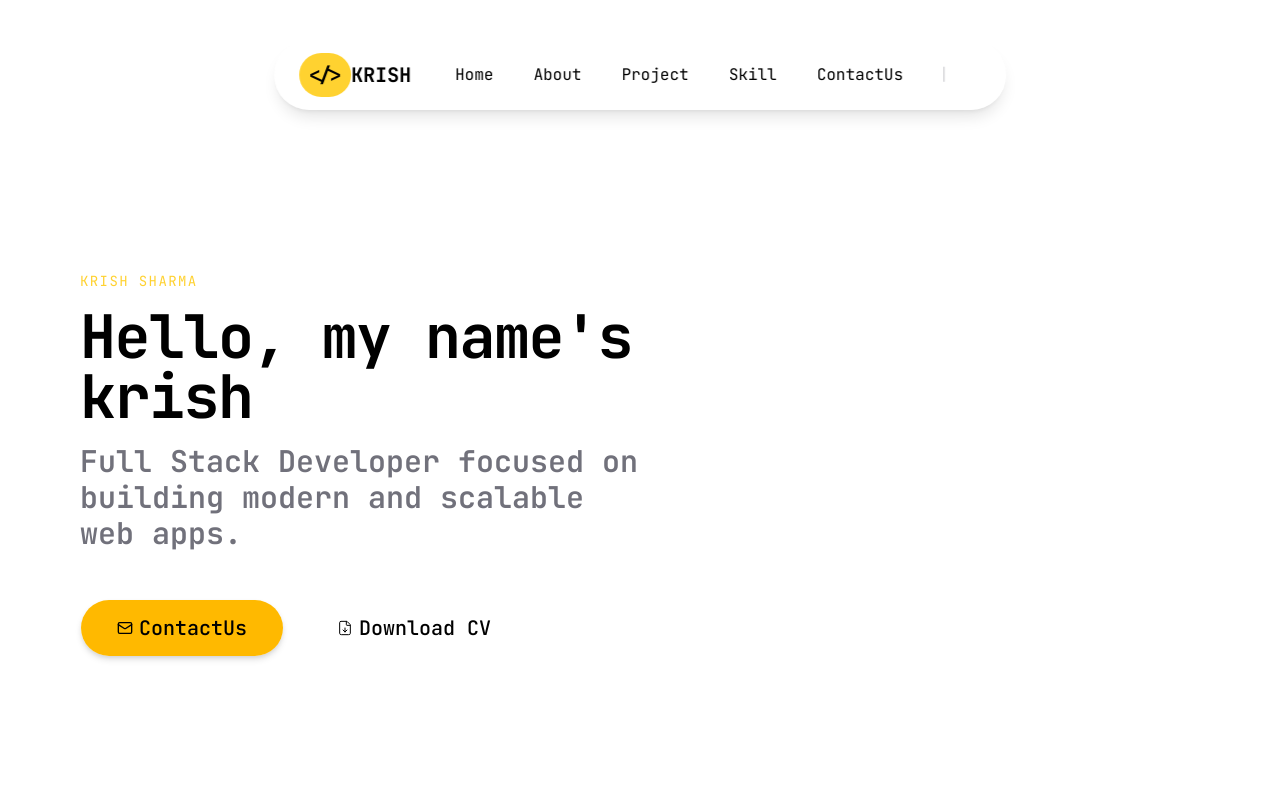
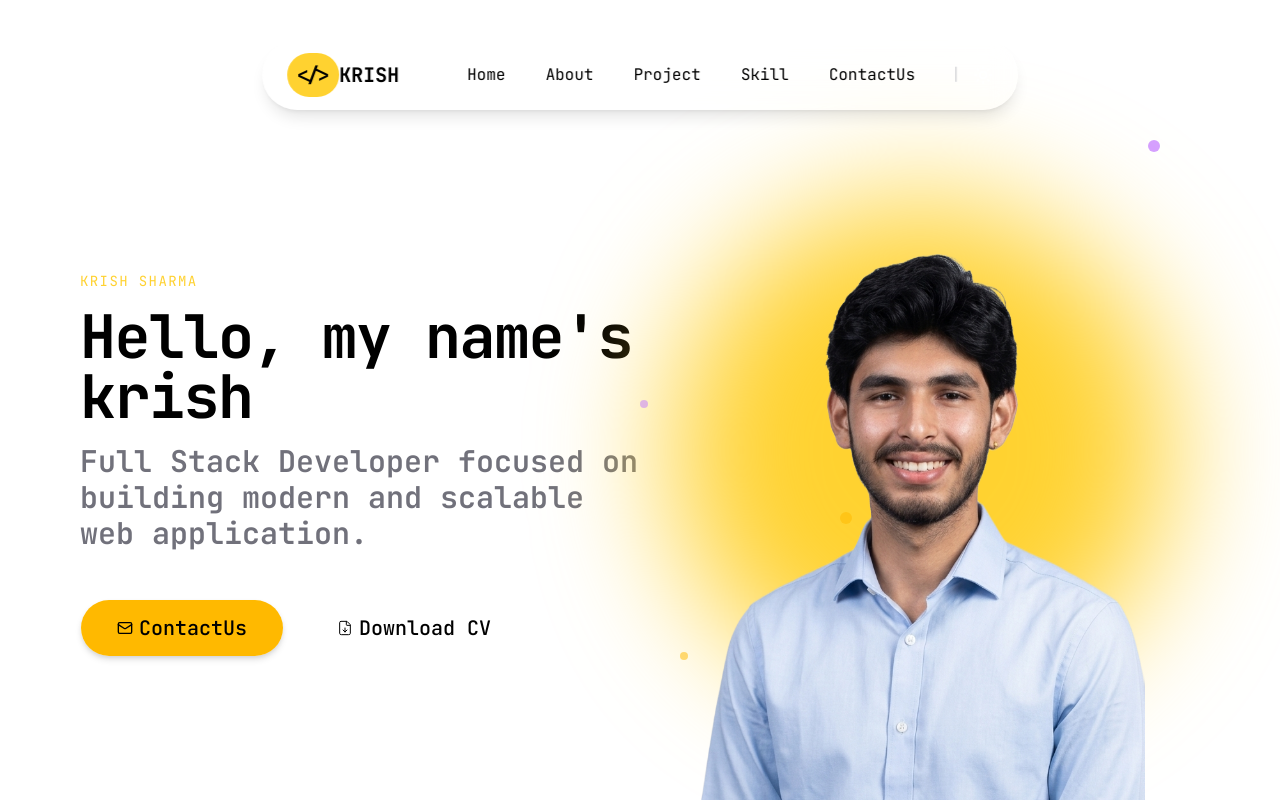
Before and after one commit to krish-sh/Portfolio, a Next.js app: page / in a window 1280 px wide. Shown: the top 800 px of the page. Built offline with nearby package versions, Linux system fonts and the light colour scheme.

Commit message:
Right hero section of image

```diff
--- a/app/modules/components/HomePage.tsx
+++ b/app/modules/components/HomePage.tsx
@@ -1,13 +1,76 @@
+"use client";
 import { Button } from "@/components/ui/button";
+import { Skeleton } from "@/components/ui/skeleton";
 import { FileDown, Mail } from "lucide-react";
-import React from "react";
+import React, { useEffect, useState } from "react";
 
 function HomePage() {
+  const [loading, setLoading] = useState(true);
+
+  useEffect(() => {
+    setTimeout(() => {
+      setLoading(false);
+    }, 1500);
+  });
+
+  if (loading) {
+    return (
+      <div className="min-h-screen flex flex-col md:flex-row items-center justify-between px-6 md:px-20">
+        {/* Right Text Skeleton */}
+        <div className="w-full md:w-1/2 flex flex-col justify-center gap-6 pt-32">
+          <div className="space-y-4">
+            {/* Name */}
+            <Skeleton className="h-4 w-32 bg-zinc-200 dark:bg-zinc-800/40" />
+
+            {/* Heading */}
+            <Skeleton className="h-10 md:h-14 w-3/4 bg-zinc-200 dark:bg-zinc-800/40" />
+            <Skeleton className="h-10 md:h-14 w-1/2 bg-zinc-200 dark:bg-zinc-800/40" />
+
+            {/* Subheading */}
+            <Skeleton className="h-6 w-full bg-zinc-200 dark:bg-zinc-800/40" />
+            <Skeleton className="h-6 w-5/6 bg-zinc-200 dark:bg-zinc-800/40" />
+          </div>
+
+          {/* Buttons */}
+          <div className="flex flex-col sm:flex-row gap-4 mt-6">
+            <Skeleton className="h-16 w-52 rounded-full bg-zinc-200 dark:bg-zinc-800/40" />
+            <Skeleton className="h-16 w-52 rounded-full bg-zinc-200 dark:bg-zinc-800/40" />
+          </div>
+        </div>
+
+        {/* Left Image Skeleton */}
+        <div className="w-full md:w-1/2 flex justify-center md:h-[600px] relative items-end">
+          {/* Glow Circle */}
+          <div className="absolute w-[320px] h-[320px] md:w-[500px] md:h-[500px] bg-zinc-300/20 dark:bg-zinc-700/30 rounded-full blur-3xl"></div>
+
+          {/* Image Placeholder */}
+          <Skeleton className="relative z-10 w-[320px] h-[400px] md:w-[450px] md:h-[500px] rounded-full " />
+
+          {/* Floating Dots */}
+          <div className="absolute top-10 right-10">
+            <Skeleton className="w-3 h-3 rounded-full bg-zinc-200 dark:bg-zinc-800/40" />
+          </div>
+
+          <div className="absolute bottom-10 left-10">
+            <Skeleton className="w-2 h-2 rounded-full bg-zinc-200 dark:bg-zinc-800/40" />
+          </div>
+
+          <div className="absolute bottom-44 left-50">
+            <Skeleton className="w-3 h-3 rounded-full bg-zinc-200 dark:bg-zinc-800/40" />
+          </div>
+
+          <div className="absolute top-1/2 left-0">
+            <Skeleton className="w-2 h-2 rounded-full bg-zinc-200 dark:bg-zinc-800/40" />
+          </div>
+        </div>
+      </div>
+    );
+  }
   return (
     <>
-      <div className="min-h-screen flex flex-col md:flex-row items-center justify-between px-6 md:px-20 pt-32">
+      <div className="min-h-screen flex flex-col md:flex-row items-center justify-between px-6 md:px-20 ">
         {/* Right Text Div */}
-        <div className="w-full md:w-1/2  flex flex-col justify-center gap-6 text-center md:text-left">
+        <div className="w-full md:w-1/2  flex flex-col justify-center gap-6 text-center md:text-left pt-32">
           <div className="space-y-4">
             <p className="text-sm text-amber-300 tracking-widest ">
               KRISH SHARMA
@@ -17,7 +80,7 @@ function HomePage() {
             </h1>
             <h2 className="text-2xl md:text-3xl font-semibold text-zinc-500 dark:text-zinc-400 ">
               Full Stack Developer focused on building modern and scalable web
-              apps.{" "}
+              application.{" "}
             </h2>
           </div>
 
@@ -33,7 +96,20 @@ function HomePage() {
           </div>
         </div>
         {/* Left Image Div */}
-        <div className="w-full md:w-1/2 flex justify-center items-center relative mt-10 md:mt-0"></div>
+        <div className="w-full md:w-1/2 flex justify-center  md:h-[600px] relative items-end   ">
+          <div className="absolute w-[320px] h-[320px] md:w-[500px] md:h-[500px] bg-amber-300 rounded-full blur-3xl"></div>
+          <img
+            src="/image.png"
+            alt="profile"
+            className="realtive z-10 w-[320px] md:w-[450px] object-cover translate-y-45"
+          />
+          <div className=" absolute top-10 right-10 w-3 h-3 bg-purple-500 rounded-full animate-pulse"></div>
+
+          <div className="absolute bottom-10 left-10 w-2 h-2 bg-amber-400 rounded-full animate-pulse"></div>
+          <div className="absolute bottom-44 left-50 w-3 h-3 bg-amber-400 rounded-full animate-pulse"></div>
+
+          <div className="absolute top-1/2 left-0 w-2 h-2 bg-purple-400 rounded-full animate-pulse"></div>
+        </div>
       </div>
     </>
   );
--- a/app/modules/components/NavBar.tsx
+++ b/app/modules/components/NavBar.tsx
@@ -4,10 +4,12 @@ import { ThemeToogle } from "@/components/theme-toogle";
 import React, { useEffect, useRef, useState } from "react";
 import { Skeleton } from "@/components/ui/skeleton";
 import Link from "next/link";
+import { Menu, X } from "lucide-react";
 
 function NavBar() {
   const [active, setActive] = useState("home");
   const [loading, setLoading] = useState(true);
+  const [open, setOpen] = useState(false);
 
   const navItems = [
     { name: "Home", link: "#home", id: "home" },
@@ -49,7 +51,6 @@ function NavBar() {
     }
   }, [active]);
 
-  // ✅ LOADING
   useEffect(() => {
     setTimeout(() => setLoading(false), 1500);
   }, []);
@@ -83,7 +84,7 @@ function NavBar() {
 
         <h1 className="pr-6 text-xl font-bold">KRISH</h1>
 
-        <div className="relative flex items-center">
+        <div className="hidden md:flex ml-6 relative  items-center">
           <div
             className="absolute top-0 h-full bg-white/10 border border-white/20 rounded-full transition-all duration-300"
             style={{
@@ -107,8 +108,33 @@ function NavBar() {
         <div className="flex items-center gap-3 ml-4">
           <span className="text-zinc-300 dark:text-zinc-700">|</span>
           <ThemeToogle />
+
+          <button
+            className="md:hidden"
+            onClick={() => setOpen(true)}
+            onClickCapture={() => setOpen(false)}
+          >
+            {open ? <X /> : <Menu />}
+          </button>
         </div>
       </div>
+
+      {open && (
+        <div className="md:hidden mt-3 bg-white/5 backdrop-blur-md border border-white/20 rounded-xl p-4 space-y-3">
+          {navItems.map((item) => (
+            <a
+              href={item.link}
+              key={item.id}
+              onClick={() => setOpen(false)}
+              className={`block px-4 py-2 rounded-lg ${
+                active === item.id ? "bg-white/10 " : "hover:bg-white/5"
+              }`}
+            >
+              {item.name}
+            </a>
+          ))}
+        </div>
+      )}
     </div>
   );
 }
--- a/app/page.tsx
+++ b/app/page.tsx
@@ -8,24 +8,6 @@ import { useState, useEffect } from "react";
 import ContactUs from "./modules/components/ContactUs";
 
 const page = () => {
-  const [loading, setLoading] = useState(true);
-
-  useEffect(() => {
-    setTimeout(() => {
-      setLoading(false);
-    }, 2000);
-  }, []);
-
-  if (loading) {
-    return (
-      <>
-        <div className="flex justify-center items-center min-h-screen">
-          Loading...
-        </div>
-      </>
-    );
-  }
-
   return (
     <>
       <div>
```
Also changed, not shown: public/image.png (added).
